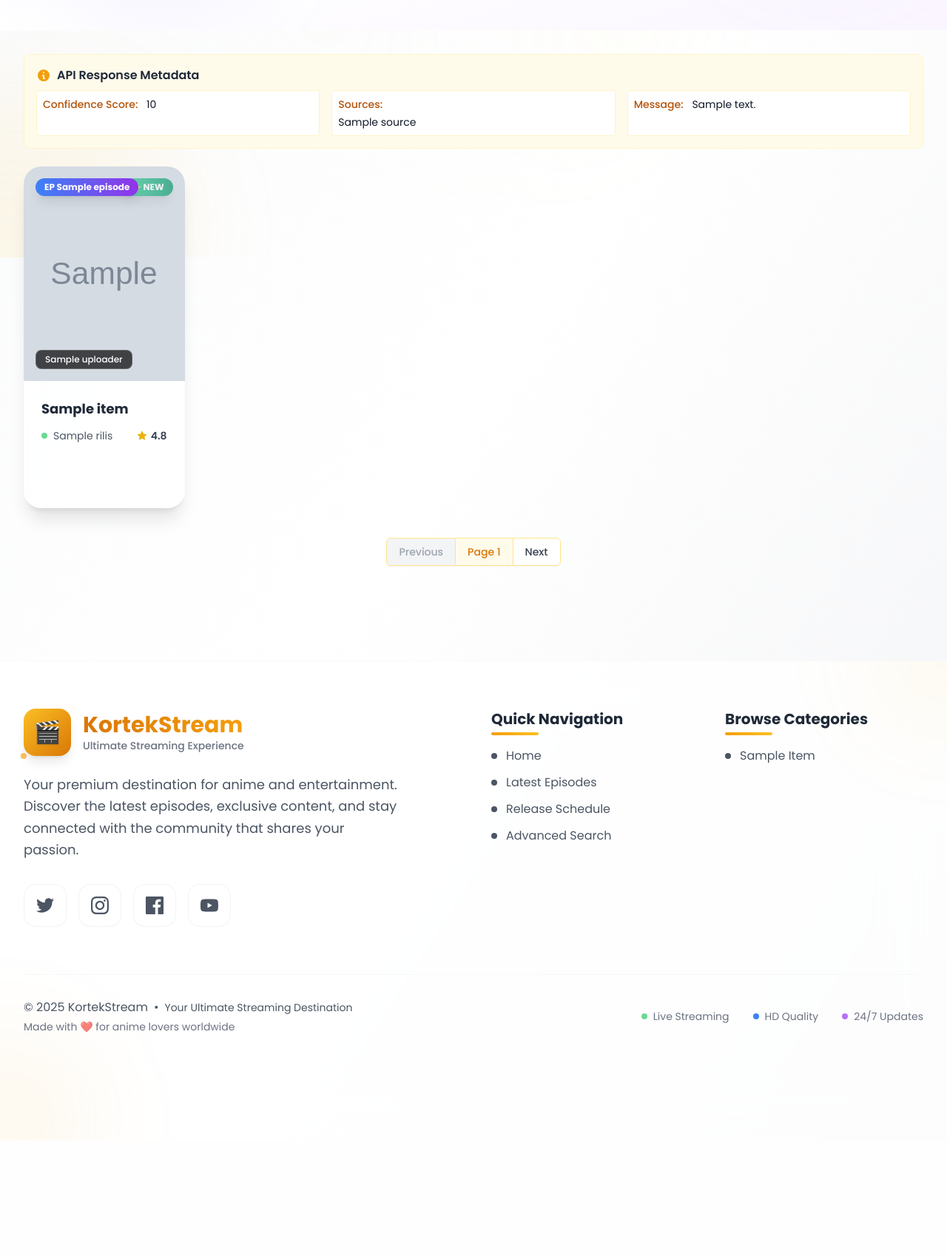
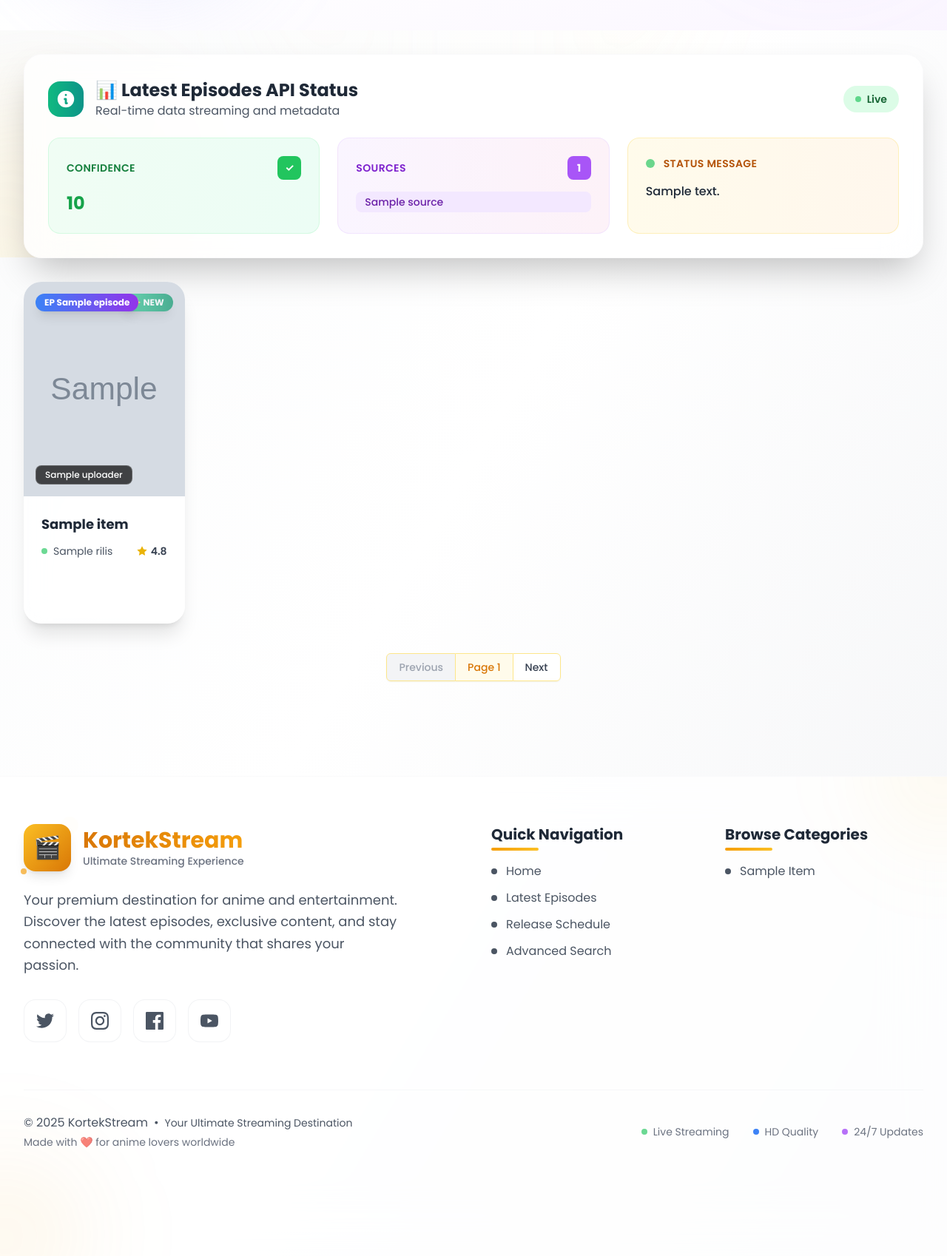
Before and after one commit to developerkorteks/kortekstreamV2, a Django app: page /latest/ in a window 1280 px wide. Shown: the part 452-2150 px from the top of the page at 74% size. Before the commit the page ends 1991 px from the top, so only its background shows below. Run offline with Django 4.2, Linux system fonts and the light colour scheme; tables that the repository leaves empty hold one stand-in row (values such as "Sample post"); grey boxes marked "Sample" are stand-in pictures; a database or web service that is not in the repository returns one stand-in record (values such as "Sample title"); data that the repository does not hold is empty; some libraries are stand-ins or nearby versions.

Commit message:
Enhance API metadata styling on latest page
cgen-d6642a8bee6149bb8620797a48b76e0c

```diff
--- a/stream/templates/stream/latest.html
+++ b/stream/templates/stream/latest.html
@@ -72,30 +72,61 @@
 
     <div class="max-w-7xl mx-auto px-4 sm:px-6 lg:px-8 py-8">
 
-        <!-- API Response Metadata -->
-        <div class="mb-6 p-4 bg-gold-50 dark:bg-korteks-darkgray rounded-lg border border-gold-100 dark:border-korteks-gray">
-            <div class="flex items-center mb-2">
-                <svg xmlns="http://www.w3.org/2000/svg" class="h-5 w-5 text-gold-500 dark:text-korteks-red mr-2" viewBox="0 0 20 20" fill="currentColor">
+        <!-- Enhanced API Response Metadata -->
+        <div class="mb-8">
+            <div class="modern-card bg-white/80 dark:bg-gray-800/80 backdrop-blur-xl rounded-3xl shadow-2xl overflow-hidden p-8 border border-gray-200/20 dark:border-gray-700/20 hover:shadow-3xl transition-all duration-700">
+                <div class="flex items-center justify-between mb-6">
+                    <div class="flex items-center">
+                        <div class="w-12 h-12 bg-gradient-to-r from-emerald-500 to-teal-600 dark:from-emerald-600 dark:to-teal-700 rounded-2xl flex items-center justify-center mr-4">
+                            <svg xmlns="http://www.w3.org/2000/svg" class="h-7 w-7 text-white" viewBox="0 0 20 20" fill="currentColor">
                                 <path fill-rule="evenodd" d="M18 10a8 8 0 11-16 0 8 8 0 0116 0zm-7-4a1 1 0 11-2 0 1 1 0 012 0zM9 9a1 1 0 000 2v3a1 1 0 001 1h1a1 1 0 100-2v-3a1 1 0 00-1-1H9z" clip-rule="evenodd" />
                             </svg>
-                <h3 class="font-semibold text-gray-800 dark:text-white">API Response Metadata</h3>
                         </div>
-            <div class="grid grid-cols-1 md:grid-cols-3 gap-4 text-sm">
-                <div class="p-2 bg-white dark:bg-korteks-gray rounded border border-gold-100 dark:border-korteks-darkgray">
-                    <span class="font-medium text-gold-700 dark:text-korteks-red">Confidence Score:</span>
-                    <span class="ml-2">{{ datas.confidence_score }}</span>
+                        <div>
+                            <h3 class="text-2xl font-bold text-gray-800 dark:text-white">📊 Latest Episodes API Status</h3>
+                            <p class="text-gray-600 dark:text-gray-400">Real-time data streaming and metadata</p>
                         </div>
-                <div class="p-2 bg-white dark:bg-korteks-gray rounded border border-gold-100 dark:border-korteks-darkgray">
-                    <span class="font-medium text-gold-700 dark:text-korteks-red">Sources:</span>
-                    <div class="mt-1 flex flex-wrap gap-1">
+                    </div>
+                    <div class="bg-green-100 dark:bg-green-900/30 text-green-800 dark:text-green-400 px-4 py-2 rounded-full text-sm font-semibold flex items-center">
+                        <div class="w-2 h-2 bg-green-500 rounded-full animate-pulse mr-2"></div>
+                        Live
+                    </div>
+                </div>
+
+                <div class="grid grid-cols-1 md:grid-cols-3 gap-6">
+                    <div class="modern-card bg-gradient-to-r from-green-50 to-emerald-50 dark:from-gray-700 dark:to-gray-800 p-6 rounded-2xl border border-green-200/50 dark:border-gray-600/50">
+                        <div class="flex items-center justify-between mb-4">
+                            <span class="text-sm font-semibold text-green-700 dark:text-green-400 uppercase tracking-wide">Confidence</span>
+                            <div class="w-8 h-8 bg-green-500 dark:bg-green-600 rounded-lg flex items-center justify-center">
+                                <span class="text-white text-sm font-bold">✓</span>
+                            </div>
+                        </div>
+                        <div class="text-2xl font-bold text-green-600 dark:text-green-400">{{ datas.confidence_score }}</div>
+                    </div>
+
+                    <div class="modern-card bg-gradient-to-r from-purple-50 to-pink-50 dark:from-gray-700 dark:to-gray-800 p-6 rounded-2xl border border-purple-200/50 dark:border-gray-600/50">
+                        <div class="flex items-center justify-between mb-4">
+                            <span class="text-sm font-semibold text-purple-700 dark:text-purple-400 uppercase tracking-wide">Sources</span>
+                            <div class="w-8 h-8 bg-purple-500 dark:bg-purple-600 rounded-lg flex items-center justify-center">
+                                <span class="text-white text-sm font-bold">{{ datas.sources|length }}</span>
+                            </div>
+                        </div>
+                        <div class="space-y-2">
                             {% for source in datas.sources %}
-                            <span class="badge badge-primary">{{ source }}</span>
+                                <div class="bg-purple-100 text-purple-800 dark:bg-gray-600 dark:text-purple-300 px-3 py-1 rounded-lg text-sm font-medium">
+                                    {{ source }}
+                                </div>
                             {% endfor %}
                         </div>
                     </div>
-                <div class="p-2 bg-white dark:bg-korteks-gray rounded border border-gold-100 dark:border-korteks-darkgray">
-                    <span class="font-medium text-gold-700 dark:text-korteks-red">Message:</span>
-                    <span class="ml-2">{{ datas.message }}</span>
+
+                    <div class="modern-card bg-gradient-to-r from-amber-50 to-orange-50 dark:from-gray-700 dark:to-gray-800 p-6 rounded-2xl border border-amber-200/50 dark:border-gray-600/50">
+                        <div class="flex items-center mb-4">
+                            <div class="w-3 h-3 bg-green-500 rounded-full animate-pulse mr-3"></div>
+                            <span class="text-sm font-semibold text-amber-700 dark:text-amber-400 uppercase tracking-wide">Status Message</span>
+                        </div>
+                        <p class="text-gray-800 dark:text-white font-medium">{{ datas.message }}</p>
+                    </div>
                 </div>
             </div>
         </div>
```
Lines whose indentation alone changed are shown as unchanged.
